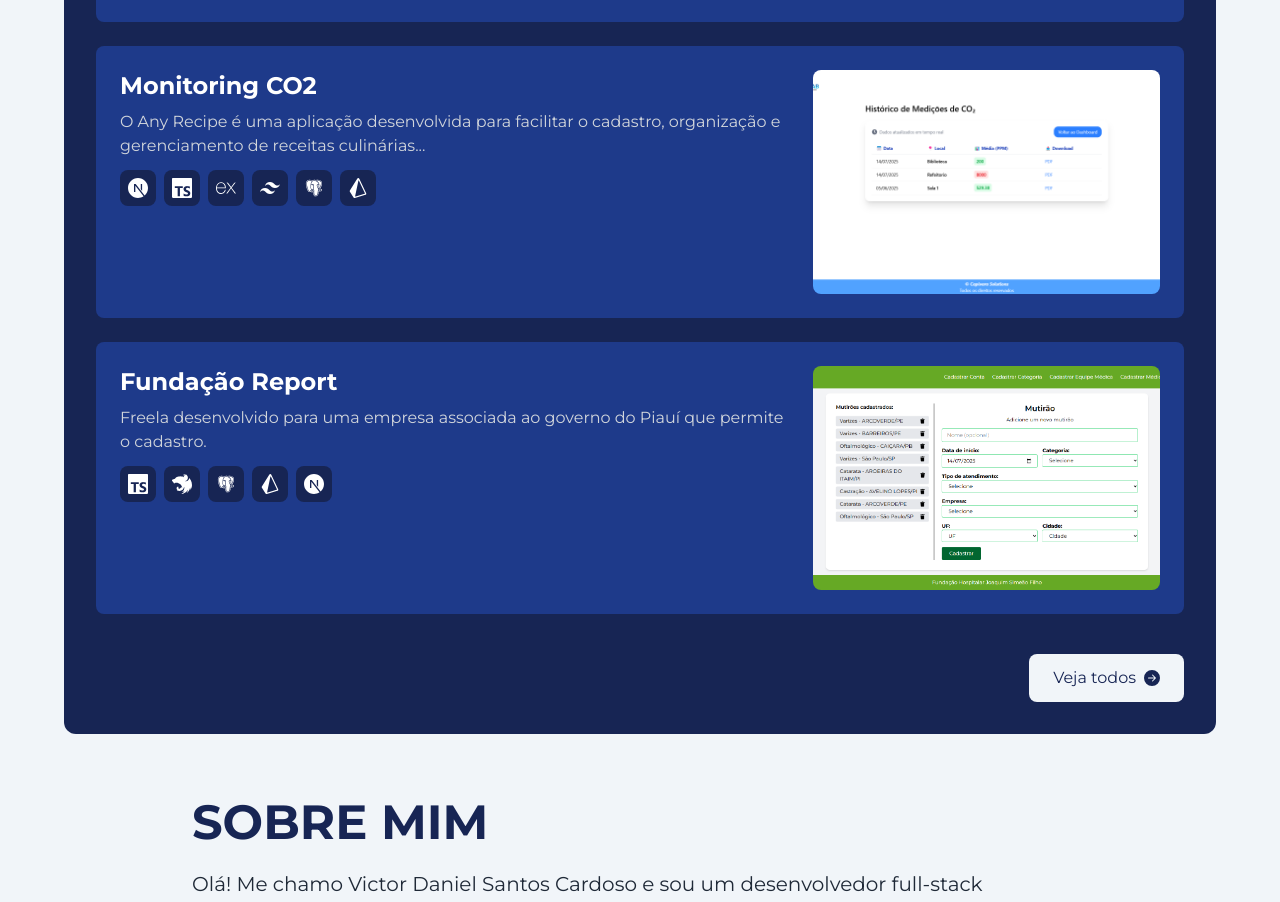
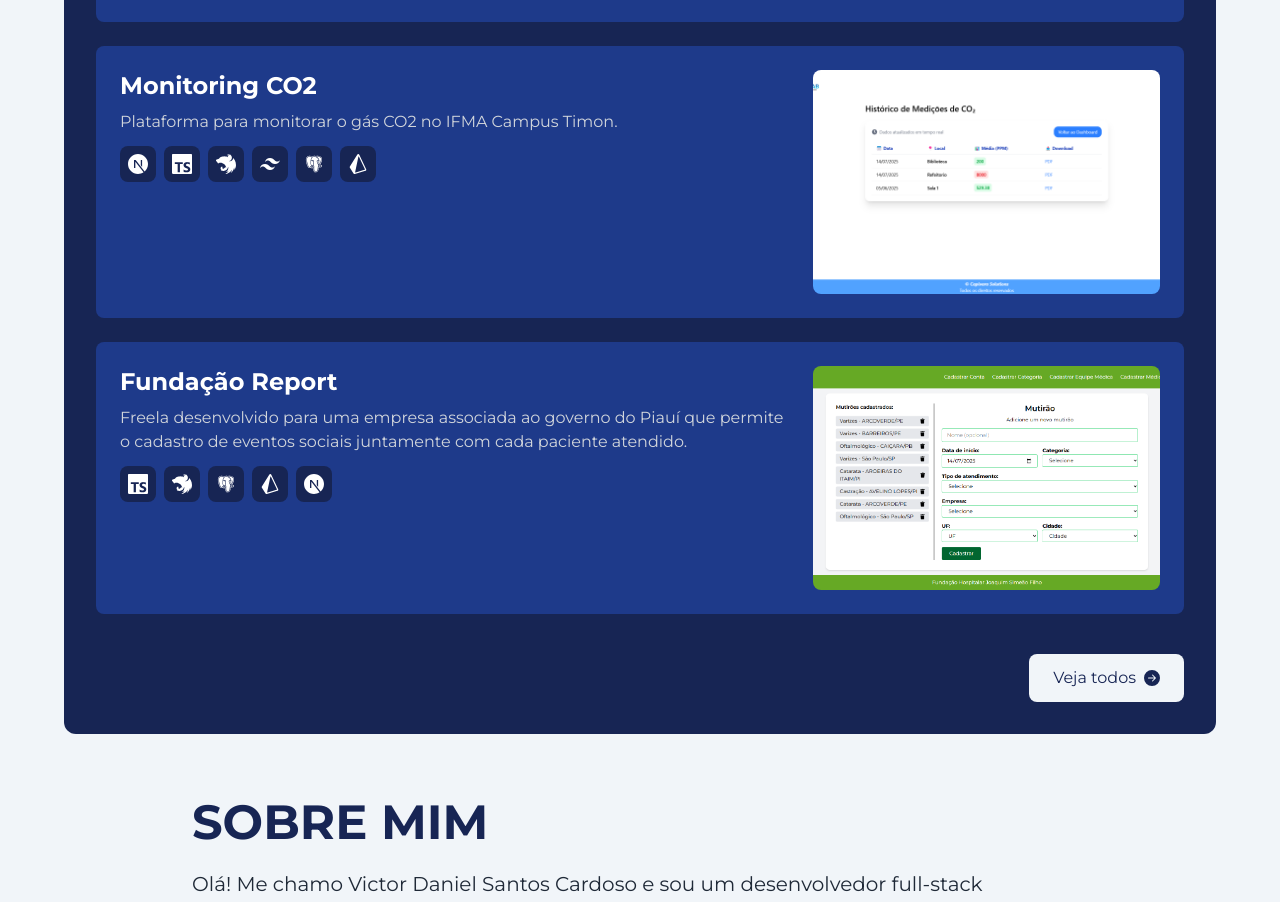
Before and after one commit to keodanic/MeuPortifolio, a Next.js app: page /home in a window 1280 px wide. Shown: the part 990-1892 px from the top of the page. Built offline with nearby package versions, Linux system fonts and the light colour scheme.

Commit message:
fix:Ajustes nos projetos

```diff
--- a/src/components/projects/index.tsx
+++ b/src/components/projects/index.tsx
@@ -23,9 +23,9 @@ const DivProjects = () => {
     {
       id: "monitoring",
       name: "Monitoring CO2",
-      description: `O Any Recipe é uma aplicação desenvolvida para facilitar o cadastro, organização e gerenciamento de receitas culinárias...`,
+      description: `Plataforma para monitorar o gás CO2 no IFMA Campus Timon.`,
       tags: [
-        <SiNextdotjs key="m-1" />, <SiTypescript key="m-2" />, <SiExpress key="m-3" />,
+        <SiNextdotjs key="m-1" />, <SiTypescript key="m-2" />, <SiNestjs key="m-3" />,
         <SiTailwindcss key="m-4" />, <BiLogoPostgresql key="m-5" />, <SiPrisma key="m-6" />
       ],
       image: "/projects/MonitoringCO2/history.png"
@@ -33,7 +33,7 @@ const DivProjects = () => {
     {
       id: "multirao",
       name: "Fundação Report",
-      description: `Freela desenvolvido para uma empresa associada ao governo do Piauí que permite o cadastro.`,
+      description: `Freela desenvolvido para uma empresa associada ao governo do Piauí que permite o cadastro de eventos sociais juntamente com cada paciente atendido.`,
       tags: [
         <SiTypescript key="r-1" />, <SiNestjs key="r-2" />, <BiLogoPostgresql key="r-3" />,
         <SiPrisma key="r-4" />, <SiNextdotjs key="r-5" />
--- a/src/data/projects.json
+++ b/src/data/projects.json
@@ -63,7 +63,7 @@
         "id": "multirao",
         "name": "Fundação Report",
         "shortDescription": "Plataforma para cadastrar e gerar relatórios médicos via PDF ou Excel.",
-        "fullDescription": "Freela desenvolvido para uma empresa associada ao governo do Piauí que permite o cadastro.",
+        "fullDescription": "Freela desenvolvido para uma empresa associada ao governo do Piauí que permite o cadastro de eventos sociais juntamente com cada paciente atendido.",
         "technologies": [
             "Next.js",
             "TypeScript",
```
